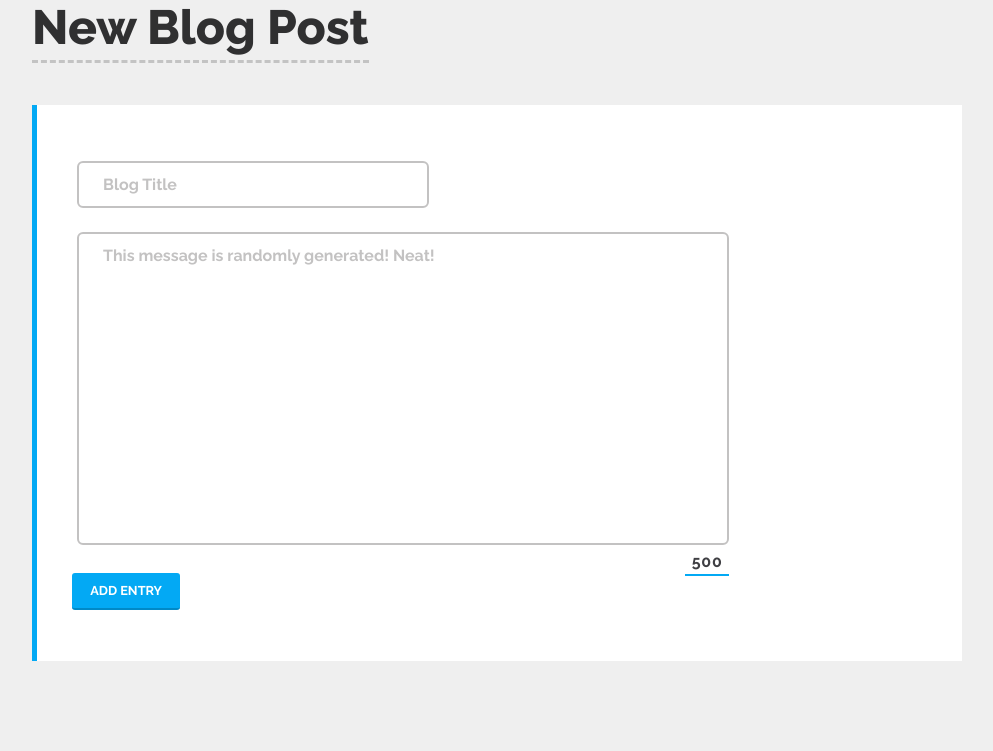
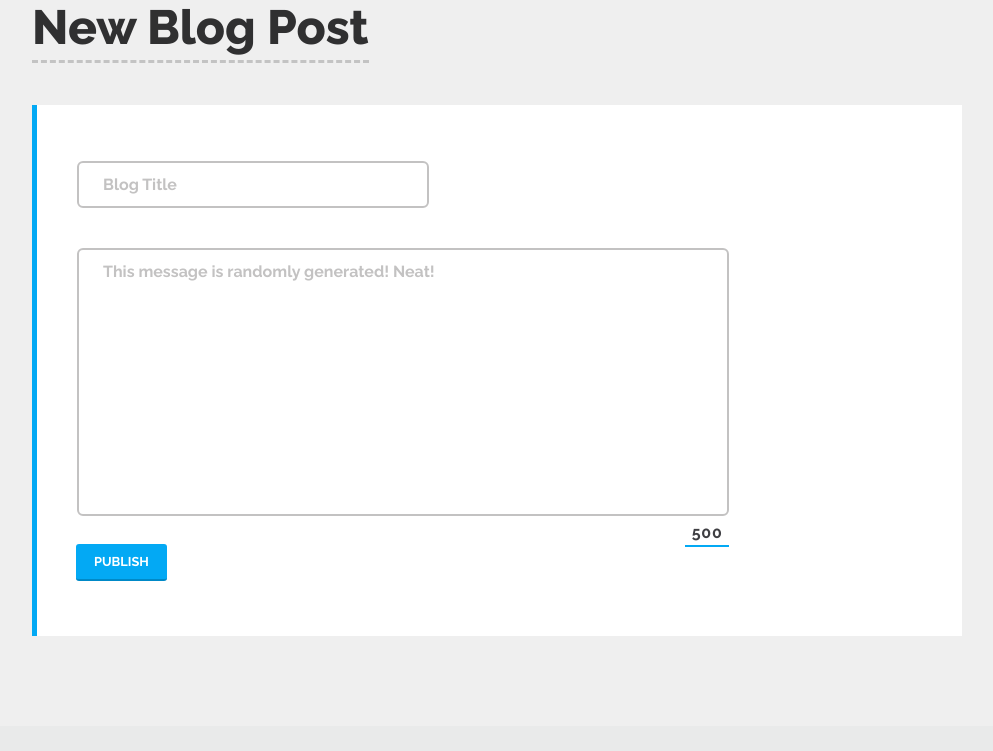
Before and after one commit to seanmstevens/build-a-blog, a Flask app: page /newpost in a window 1280 px wide. Shown: the part 123-874 px from the top of the page, without its empty margins (143-1136 px from the left). After the commit the page ends 759 px from the top, so only its background shows below. Run offline with Flask 2, Linux system fonts and the light colour scheme; some libraries are stand-ins or nearby versions.

Commit message:
did some stuff

```diff
--- a/static/mainpage.css
+++ b/static/mainpage.css
@@ -199,7 +199,7 @@ h1, h2, h3, strong {
 
 .entry-button {
     display: block;
-    margin: 1.5em;
+    margin: 1.8em;
 }
 
 .goto-entry-button:hover, .entry-button:hover {
@@ -253,7 +253,7 @@ h1, h2, h3, strong {
 /* --- BODY INPUT --- */
 
 .blog-body-input-container {
-    margin: 1.5em;
+    margin: 2.5em 1.5em 1.5em;
     width: 652px;
 }
 
@@ -262,7 +262,7 @@ h1, h2, h3, strong {
     font-weight: 500;
     resize: none;
     width: 600px;
-    height: 285px;
+    height: 240px;
 }
 
 .blog-body-input::placeholder {
--- a/templates/bloglist.html
+++ b/templates/bloglist.html
@@ -12,7 +12,7 @@
                 </div>
                 <div class = "blog-details break">
                     <a class = "blog-title" href = '/blog?id={{ blog.id }}'>{{ blog.title }}</a>
-                    <p class = "pub-time">Published at {{ blog.pubdate.strftime('%I:%M %p') }}</p>
+                    <p class = "pub-time">Published at {{ blog.pubdate.strftime('%I:%M%p') }}</p>
                 </div>
                 <p class = "blog-body" >{{ blog.body }}</p>
                 <a class = "goto-entry-button" href = '/blog?id={{ blog.id }}'>READ MORE</a>
--- a/templates/newpost.html
+++ b/templates/newpost.html
@@ -26,7 +26,7 @@
                     </span>
                 {% endif %}
             </div>
-            <input class = "entry-button" type = 'submit' value = 'Add Entry'/>
+            <input class = "entry-button" type = 'submit' value = 'Publish'/>
         </form>
     </div>
 </div>
```
